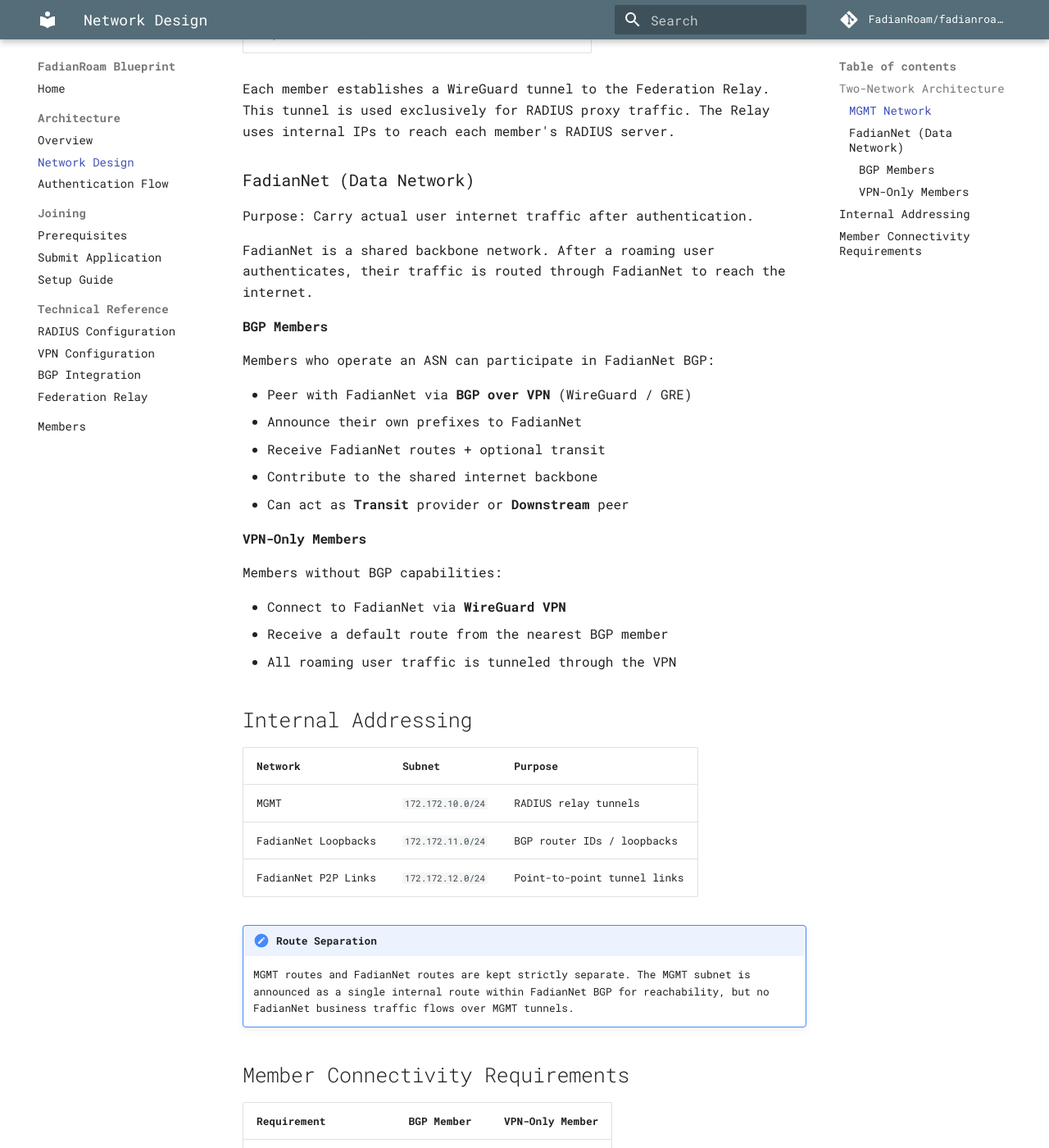
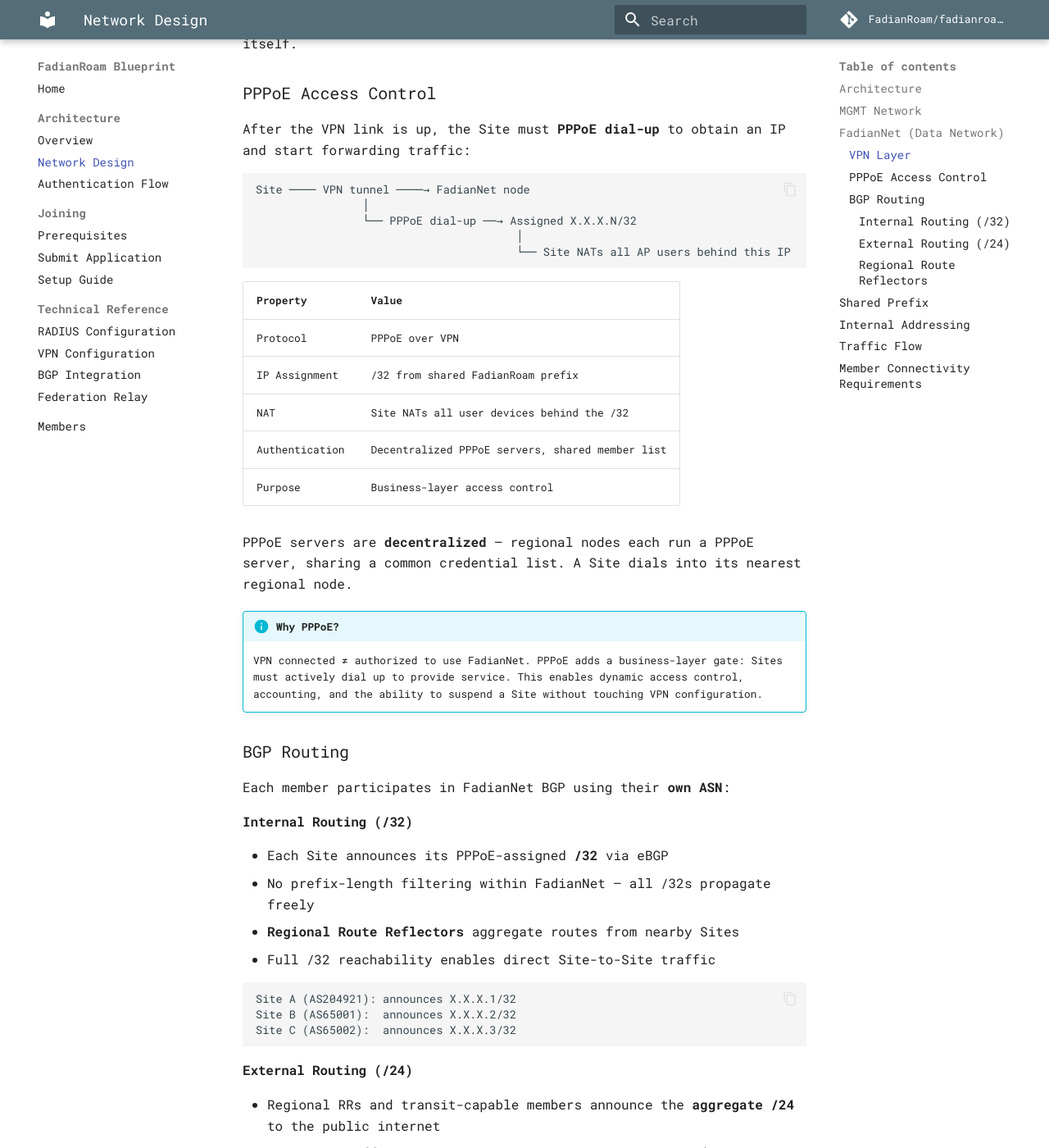
Before and after one commit to FadianRoam/fadianroam-blueprint, an MkDocs documentation site: the page built from docs/architecture/network.md, in a window 1280 px wide and 1400 px high, scrolled down 1243 px. Shown: the whole window at 82% size. Built offline with MkDocs 1.6.1 and Material for MkDocs 9.7.7, drawn with Linux system fonts in a browser that asks for light colours; comment, search, counter and statistics services are not loaded; some of the changed text lies outside the part shown.

Commit message:
Redesign architecture: add PPPoE access layer and eBGP /32 routing
- Four layers: Authentication, MGMT, PPPoE Access, FadianNet Data
- Sites PPPoE dial-up over VPN to get /32 from shared prefix
- AP users NATed behind the /32
- Each member uses own ASN in eBGP, regional RRs aggregate routes
- Shared /24 announced externally, /32s propagate internally
- Remove VPN-only member tier (all members need ASN + BGP)

````diff
--- a/docs/architecture/network.md
+++ b/docs/architecture/network.md
@@ -1,81 +1,158 @@
 # Network Design
 
-FadianRoam uses two separate networks for isolation between control plane and data plane.
+FadianRoam uses three separate network planes: **MGMT**, **FadianNet**, and **PPPoE Access**.
 
-## Two-Network Architecture
+## Architecture
 
 ```mermaid
-graph LR
-    subgraph "MGMT Network"
-        R_A[Member A RADIUS] --- |WireGuard| RELAY[Federation Relay]
-        R_B[Member B RADIUS] --- |WireGuard| RELAY
-        R_C[Member C RADIUS] --- |WireGuard| RELAY
+graph TB
+    subgraph "MGMT Network (Star)"
+        R_A[Site A RADIUS] ---|WireGuard| RELAY[Federation Relay]
+        R_B[Site B RADIUS] ---|WireGuard| RELAY
+        R_C[Site C RADIUS] ---|WireGuard| RELAY
     end
 
-    subgraph "FadianNet"
-        F_A[Member A] --- |BGP over VPN| BACKBONE[FadianNet Backbone]
-        F_B[Member B] --- |BGP over VPN| BACKBONE
-        F_C[Member C] --- |VPN Only| BACKBONE
+    subgraph "FadianNet (eBGP Mesh)"
+        F_A[Site A<br/>AS204921] ---|VPN + PPPoE| RR1[Regional RR<br/>Asia]
+        F_B[Site B<br/>AS65001] ---|VPN + PPPoE| RR1
+        F_C[Site C<br/>AS65002] ---|VPN + PPPoE| RR2[Regional RR<br/>Europe]
+        RR1 --- RR2
     end
 ```
 
-### MGMT Network
+## MGMT Network
 
-Purpose: RADIUS authentication traffic only.
+Purpose: RADIUS authentication proxy traffic only.
 
 | Property | Value |
 |----------|-------|
-| Transport | WireGuard |
+| Transport | WireGuard (star, no mesh) |
 | Subnet | `172.172.10.0/24` |
 | Relay IP | `172.172.10.1` |
 | Member IPs | Assigned on join (e.g., `172.172.10.10`) |
 | Traffic | RADIUS (UDP 1812/1813) only |
 | Required | Yes, for all members |
 
-Each member establishes a WireGuard tunnel to the Federation Relay. This tunnel is used exclusively for RADIUS proxy traffic. The Relay uses internal IPs to reach each member's RADIUS server.
+Each member establishes a WireGuard tunnel to the Federation Relay. This tunnel is used exclusively for RADIUS proxy traffic. No mesh — all members connect to the central Relay only.
 
-### FadianNet (Data Network)
+## FadianNet (Data Network)
 
 Purpose: Carry actual user internet traffic after authentication.
 
-FadianNet is a shared backbone network. After a roaming user authenticates, their traffic is routed through FadianNet to reach the internet.
+### VPN Layer
 
-#### BGP Members
+Each Site connects to FadianNet via a WireGuard VPN tunnel. The VPN provides Layer 2/3 connectivity but **does not grant network access** by itself.
 
-Members who operate an ASN can participate in FadianNet BGP:
+### PPPoE Access Control
 
-- Peer with FadianNet via **BGP over VPN** (WireGuard / GRE)
-- Announce their own prefixes to FadianNet
-- Receive FadianNet routes + optional transit
-- Contribute to the shared internet backbone
-- Can act as **Transit** provider or **Downstream** peer
+After the VPN link is up, the Site must **PPPoE dial-up** to obtain an IP and start forwarding traffic:
 
-#### VPN-Only Members
+```
+Site ──── VPN tunnel ────→ FadianNet node
+                │
+                └── PPPoE dial-up ──→ Assigned X.X.X.N/32
+                                       │
+                                       └── Site NATs all AP users behind this IP
+```
 
-Members without BGP capabilities:
+| Property | Value |
+|----------|-------|
+| Protocol | PPPoE over VPN |
+| IP Assignment | /32 from shared FadianRoam prefix |
+| NAT | Site NATs all user devices behind the /32 |
+| Authentication | Decentralized PPPoE servers, shared member list |
+| Purpose | Business-layer access control |
 
-- Connect to FadianNet via **WireGuard VPN**
-- Receive a default route from the nearest BGP member
-- All roaming user traffic is tunneled through the VPN
+PPPoE servers are **decentralized** — regional nodes each run a PPPoE server, sharing a common credential list. A Site dials into its nearest regional node.
+
+!!! info "Why PPPoE?"
+    VPN connected ≠ authorized to use FadianNet. PPPoE adds a business-layer gate: Sites must actively dial up to provide service. This enables dynamic access control, accounting, and the ability to suspend a Site without touching VPN configuration.
+
+### BGP Routing
+
+Each member participates in FadianNet BGP using their **own ASN**:
+
+#### Internal Routing (/32)
+
+- Each Site announces its PPPoE-assigned **/32** via eBGP
+- No prefix-length filtering within FadianNet — all /32s propagate freely
+- **Regional Route Reflectors** aggregate routes from nearby Sites
+- Full /32 reachability enables direct Site-to-Site traffic
+
+```
+Site A (AS204921): announces X.X.X.1/32
+Site B (AS65001):  announces X.X.X.2/32
+Site C (AS65002):  announces X.X.X.3/32
+```
+
+#### External Routing (/24)
+
+- Regional RRs and transit-capable members announce the **aggregate /24** to the public internet
+- External traffic reaches the nearest announcing member (anycast-style)
+- Individual /32s are **not** announced externally
+
+```
+Public internet sees: X.X.X.0/24
+  → reaches nearest FadianRoam member
+  → internal /32 routing delivers to correct Site
+```
+
+#### Regional Route Reflectors
+
+As membership grows, full-mesh eBGP is not scalable. Regional RR nodes serve as route concentration points:
+
+- Each region has one or more RR nodes
+- Sites peer with their regional RR (not with every other Site)
+- RRs peer with each other to exchange cross-region /32 routes
+- RRs are **not** iBGP route reflectors — each member uses their own ASN, forming a confederation-like topology
+
+```
+          RR Asia ←── eBGP ──→ RR Europe
+           ▲  ▲                  ▲  ▲
+          /    \                /    \
+    Site A    Site B      Site C    Site D
+   AS204921  AS65001     AS65002   AS65003
+```
+
+## Shared Prefix
+
+FadianRoam operates a shared IP prefix (placeholder: `X.X.X.0/24`) sponsored by the federation:
+
+| Property | Value |
+|----------|-------|
+| Prefix | `TBD /24` |
+| Allocation | One /32 per active Site |
+| Assignment | Via PPPoE on dial-up |
+| Internal announcement | /32 per Site (eBGP) |
+| External announcement | /24 aggregate (eBGP) |
 
 ## Internal Addressing
 
 | Network | Subnet | Purpose |
 |---------|--------|---------|
 | MGMT | `172.172.10.0/24` | RADIUS relay tunnels |
-| FadianNet Loopbacks | `172.172.11.0/24` | BGP router IDs / loopbacks |
-| FadianNet P2P Links | `172.172.12.0/24` | Point-to-point tunnel links |
+| FadianNet P2P Links | `172.172.12.0/24` | VPN point-to-point tunnel links |
+| FadianRoam Prefix | `TBD /24` | PPPoE-assigned Site IPs |
 
-!!! note "Route Separation"
-    MGMT routes and FadianNet routes are kept strictly separate. The MGMT subnet is announced as a single internal route within FadianNet BGP for reachability, but no FadianNet business traffic flows over MGMT tunnels.
+## Traffic Flow
+
+End-to-end flow for a roaming user:
+
+```
+1. User connects to AP at Site A
+2. 802.1X → Site A RADIUS → MGMT VPN → Federation Relay → Site B RADIUS → Keycloak
+3. Access-Accept → User gets Wi-Fi access
+4. User traffic → AP → NAT (X.X.X.N) → FadianNet → Internet
+```
 
 ## Member Connectivity Requirements
 
-| Requirement | BGP Member | VPN-Only Member |
-|-------------|------------|-----------------|
-| MGMT VPN to Relay | Required | Required |
-| FadianNet VPN | Required | Required |
-| BGP session | Required | Not required |
-| Own ASN | Required | Not required |
-| Public IP | Recommended | Not required |
-| Wi-Fi AP with 802.1X | Required | Required |
+| Requirement | All Members |
+|-------------|-------------|
+| MGMT VPN to Relay | Required |
+| FadianNet VPN | Required |
+| PPPoE dial-up | Required |
+| Own ASN | Required |
+| eBGP session | Required |
+| Wi-Fi AP with 802.1X | Required |
+| Public IP | Recommended |
````
Also changed, not shown: docs/architecture/overview.md (+55 -21 lines).
